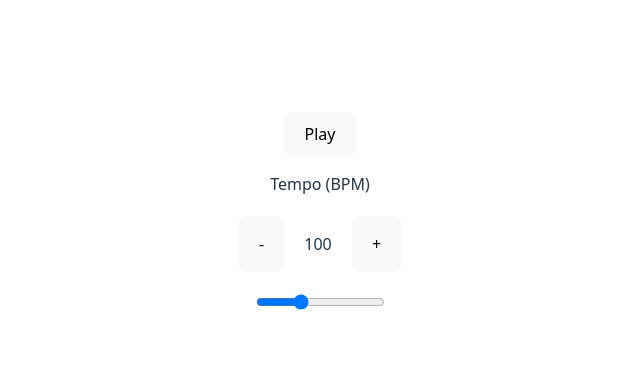
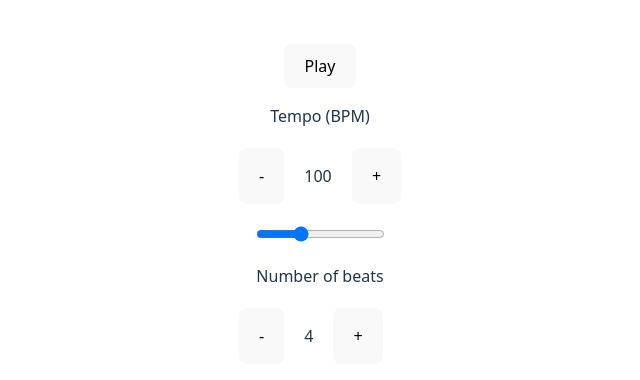
Before and after one commit to anastansa/react-metronome, a React (Vite) app: page / in a window 1280 px wide. Shown: the part 186-566 px from the top of the page, without its empty margins (320-960 px from the left). Built offline with nearby package versions, Linux system fonts and the light colour scheme.

Commit message:
added beat count component

```diff
--- a/src/App.tsx
+++ b/src/App.tsx
@@ -1,6 +1,7 @@
 import { useCallback, useReducer, useState } from 'react';
 import PlayStopButton from './components/PlayStopButton';
 import Metronome from './components/Metronome';
+import BeatCount from './components/BeatCount';
 import Tempo from './components/Tempo';
 import { reducer } from './config/metronome-config';
 import './App.css';
@@ -22,10 +23,16 @@ export default function Home() {
       <Metronome isPlaying={isPlaying} />
       <PlayStopButton isPlaying={isPlaying} handlePlaying={handlePlaying} />
       <Tempo
+        tempo={config.tempo}
         onTempoChanged={(tempo: number) =>
           dispatch({ type: 'setTempo', data: { tempo } })
         }
-        tempo={config.tempo}
+      />
+      <BeatCount
+        beatCount={config.beatCount}
+        onBeatCountChanged={(beatCount: number) =>
+          dispatch({ type: 'setBeatCount', data: { beatCount } })
+        }
       />
     </>
   );
--- /dev/null
+++ b/src/components/BeatCount.tsx
@@ -0,0 +1,20 @@
+import IncDec from "./IncDec";
+
+interface Props {
+  beatCount: number;
+  onBeatCountChanged: (beatCount: number) => void;
+}
+
+export default function BeatCount({ beatCount, onBeatCountChanged }: Props) {
+  return (
+    <div className="">
+      <p>Number of beats</p>
+
+      <IncDec
+        label={"" + beatCount}
+        onInc={() => onBeatCountChanged(beatCount + 1)}
+        onDec={() => onBeatCountChanged(beatCount - 1)}
+      />
+    </div>
+  );
+}
```
